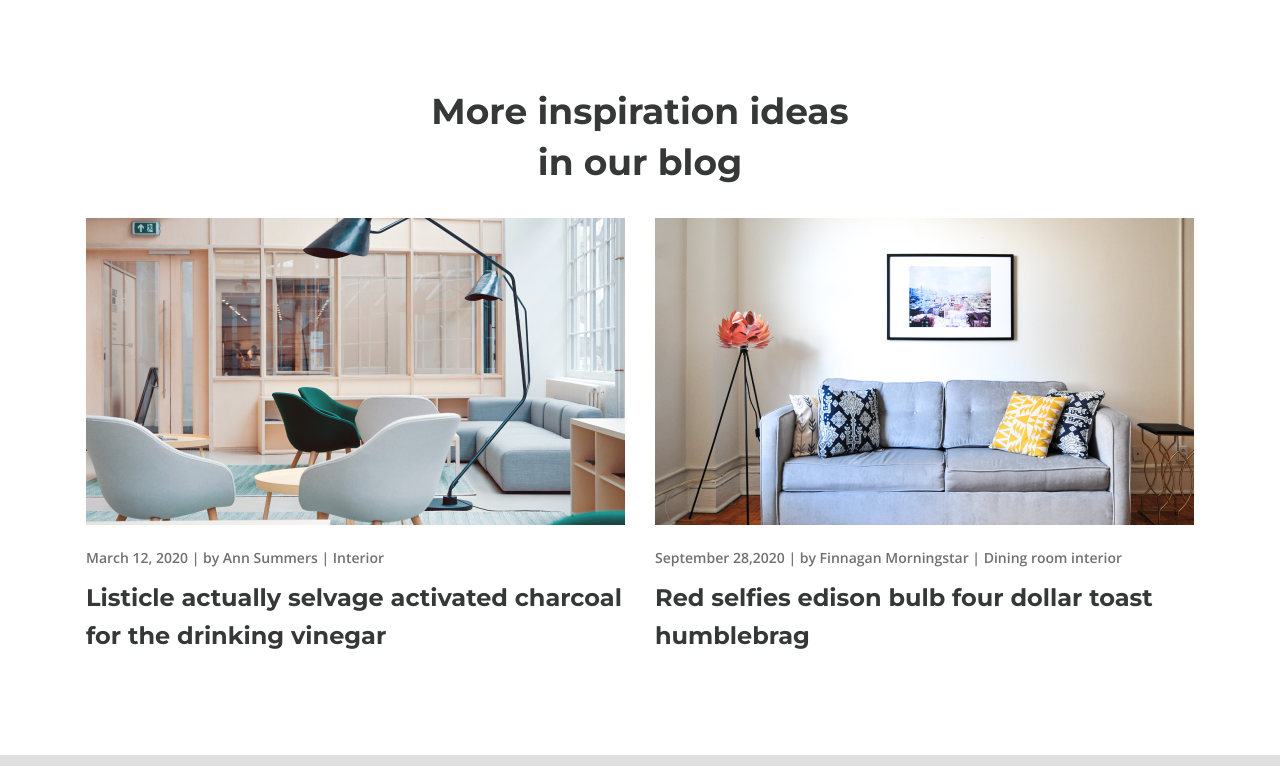
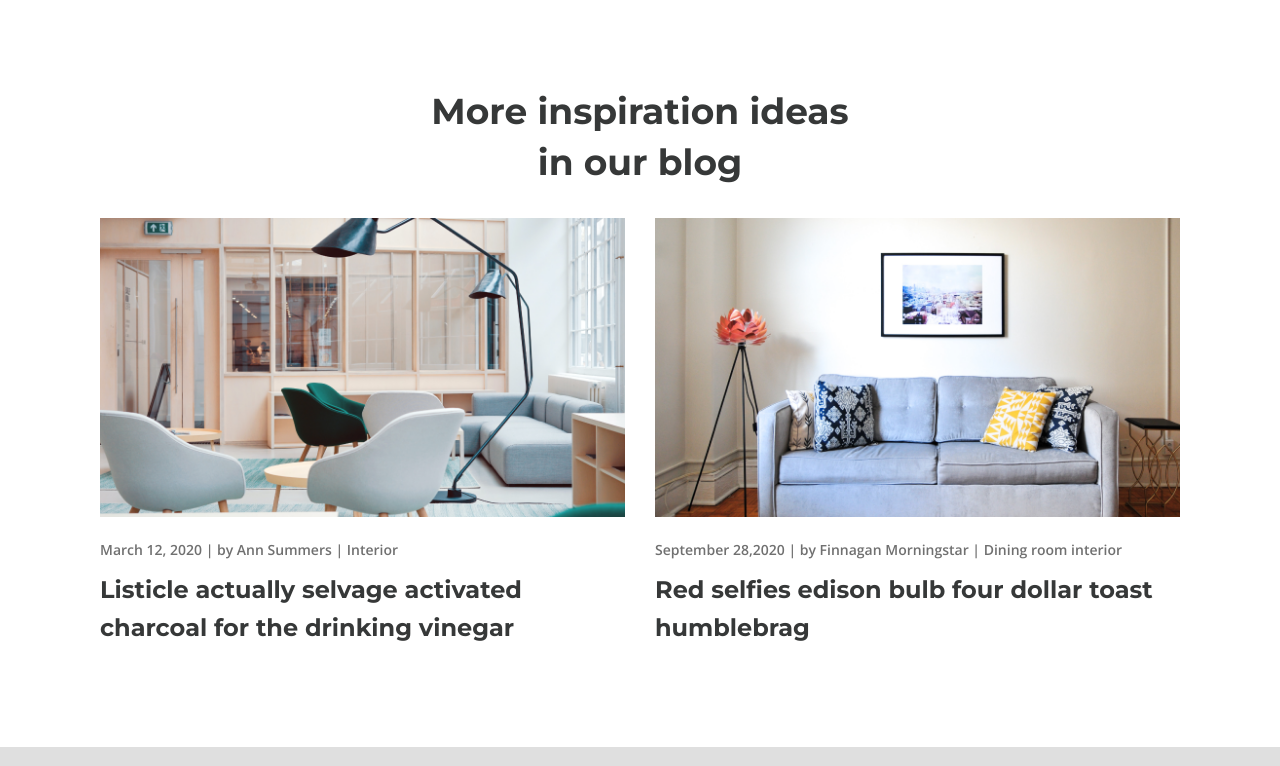
Before and after one commit to robert1106/welcome-to-my-home, an Angular app: page / in a window 1280 px wide. Shown: the part 3914-4680 px from the top of the page. Built offline with nearby package versions, Linux system fonts and the light colour scheme.

Commit message:
container margin

```diff
--- a/src/app/aside/aside.component.scss
+++ b/src/app/aside/aside.component.scss
@@ -7,7 +7,7 @@
 .aside {
   //position: sticky; фиксация к top 10px
   //top: 10px;
-  width: 350px;
+  max-width: 350px;
   margin-left: 30px;
   .aside-search {
     position: relative;
--- a/src/app/blog-box/blog-box.component.html
+++ b/src/app/blog-box/blog-box.component.html
@@ -1,5 +1,5 @@
-<div class="blog-box">
-  <div class="container">
+<div class="container">
+  <div class="blog-box">
     <h3 class="blog-box-title">
       More inspiration ideas in our blog
     </h3>
--- a/src/app/blog-box/blog-box.component.scss
+++ b/src/app/blog-box/blog-box.component.scss
@@ -14,10 +14,12 @@
   .blog-box-items{
     display: flex;
     justify-content: center;
+    .blog-box-item:first-child{
+      margin-right:30px;
+    }
     .blog-box-item{
-      margin: 0 15px;
       .blog-box-img{
-        max-width: 540px;
+        width: 525px;
         margin-bottom: 19px;
       }
       .blog-box-links{
```
Also changed, not shown: src/app/aside/aside.component.html (+0 -15 lines).
